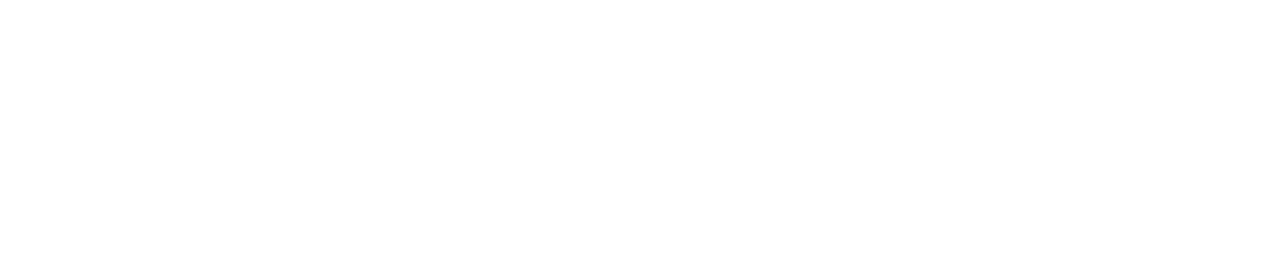
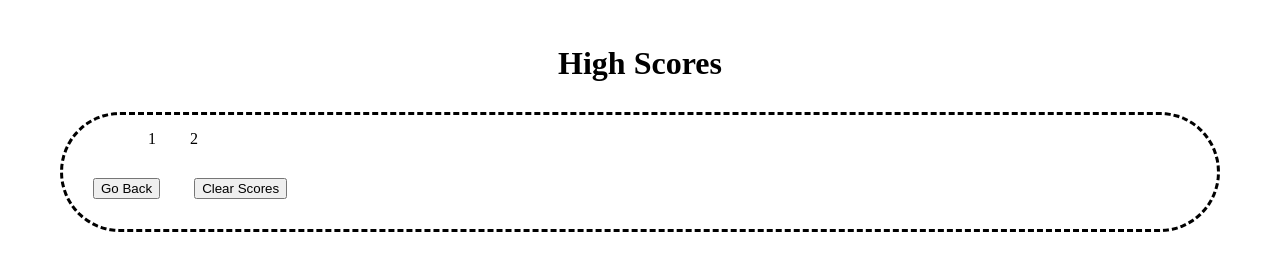
Before and after one commit to Dakota32Jones/coding-quiz, a plain HTML site: page scores.html in a window 1280 px wide. Drawn offline with Linux system fonts and the light colour scheme.

Commit message:
added html to scores html and scores css

```diff
--- a/assets/css/scores.css
+++ b/assets/css/scores.css
@@ -0,0 +1,10 @@
+header {
+  display: flex;
+  position: relative;
+  justify-content: center;
+}
+
+.column-container {
+  border: 3px black dashed;
+  border-radius: 360px;
+}
--- a/scores.html
+++ b/scores.html
@@ -9,6 +9,27 @@
     <title>High Scores</title>
   </head>
   <body>
+    <header>
+      <h1 class="high-score-title">High Scores</h1>
+    </header>
+    <!-- create a column where the high scores can be displayed after they are logged into the local storage and won't disappear. -->
+    <main class="score-column">
+      <section class="column-container">
+        <div class="high-scores">
+          <!-- create an ordered list, so the high scores can be listed in order from highest to least. -->
+
+          <ol class="score-list">
+            <l1>1</l1>
+            <l1>2</l1>
+          </ol>
+          <!-- button to go back to main page and button to clear scores -->
+
+          <button class="go-back">Go Back</button>
+          <button class="clear-scores">Clear Scores</button>
+        </div>
+      </section>
+    </main>
+
     <script src="./assets/js/scores.js"></script>
   </body>
 </html>
```
